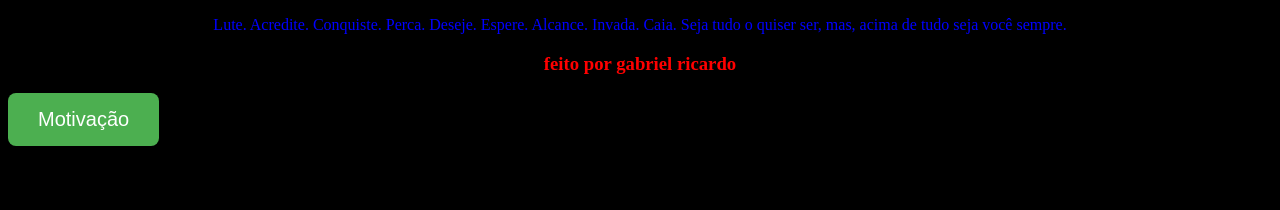
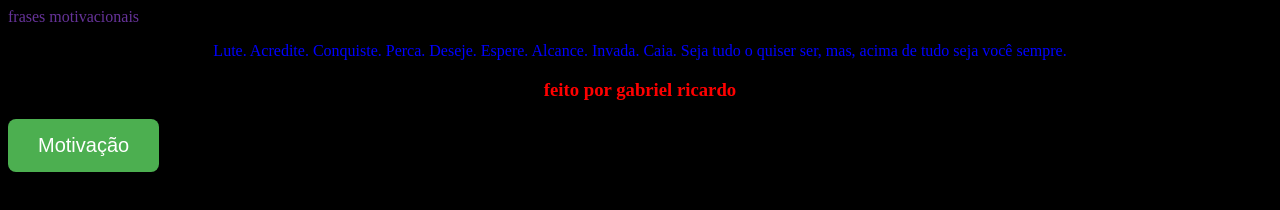
Before and after one commit to gabrielsource6/projeto-mobile-grupo-2, a plain HTML site: page pages/page1/index.html in a window 1280 px wide. Drawn offline with Linux system fonts and the light colour scheme.

Commit message:
fiz mais um pouco de css

```diff
--- a/pages/page1/index.html
+++ b/pages/page1/index.html
@@ -4,10 +4,12 @@
  <head>
     <meta charset="UTF-8">
     <meta name="viewport" content="width=device-width, initial-scale=1.0">
-    <title>Document</title>
+    <title>pagina principal</title>
     <link rel="stylesheet" href="./styles.css">
  </head>
    <body>
+     <a> frases motivacionais </a>
+
       <p>Lute. Acredite. Conquiste. Perca. Deseje. Espere. Alcance. Invada. Caia.
     Seja tudo o quiser ser, mas, acima de tudo seja você sempre.</p>
 
--- a/pages/page1/styles.css
+++ b/pages/page1/styles.css
@@ -1,3 +1,10 @@
+a{
+
+  text-align: center;
+  color: rebeccapurple;
+
+}
+
 p{
     text-align: center;
     color: blue;
@@ -12,7 +19,6 @@ body{
     background-color: black;
 }
 
-
 .motivacao-button {
     font-size: 20px;
     padding: 15px 30px;
@@ -26,4 +32,5 @@ body{
 
   .motivacao-button:hover {
     background-color: #45a049;
+
   }
```
